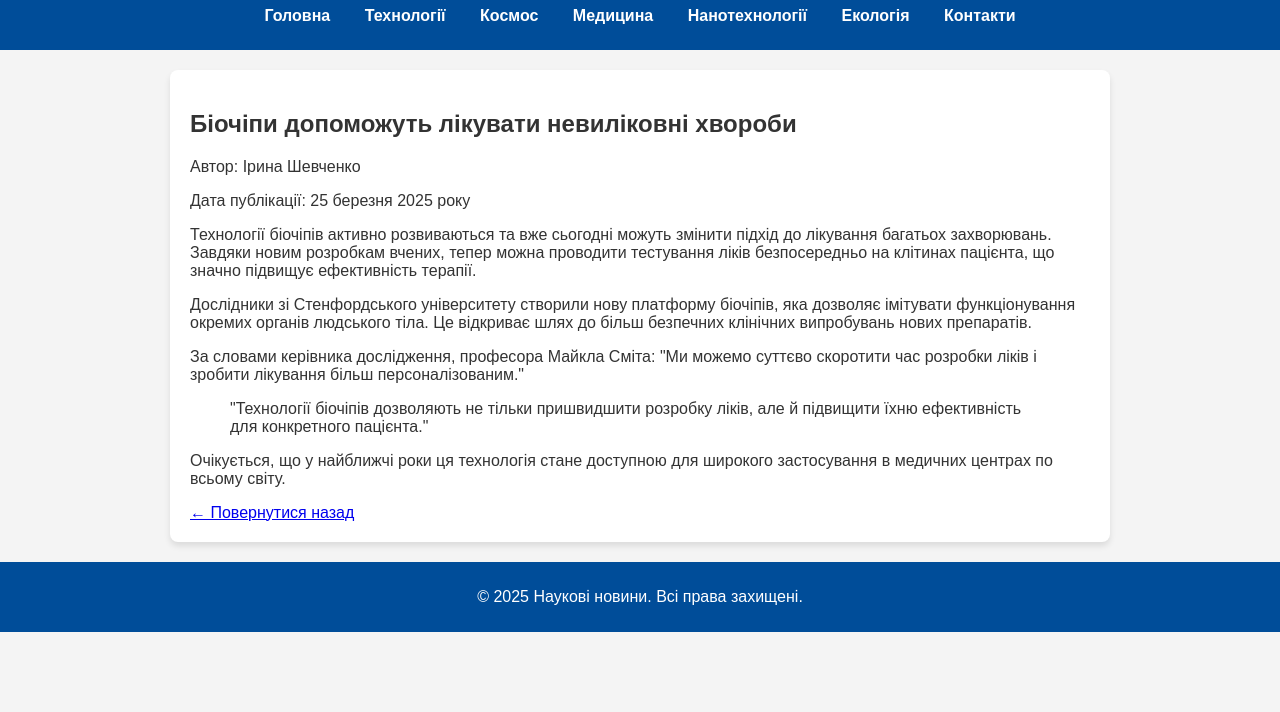
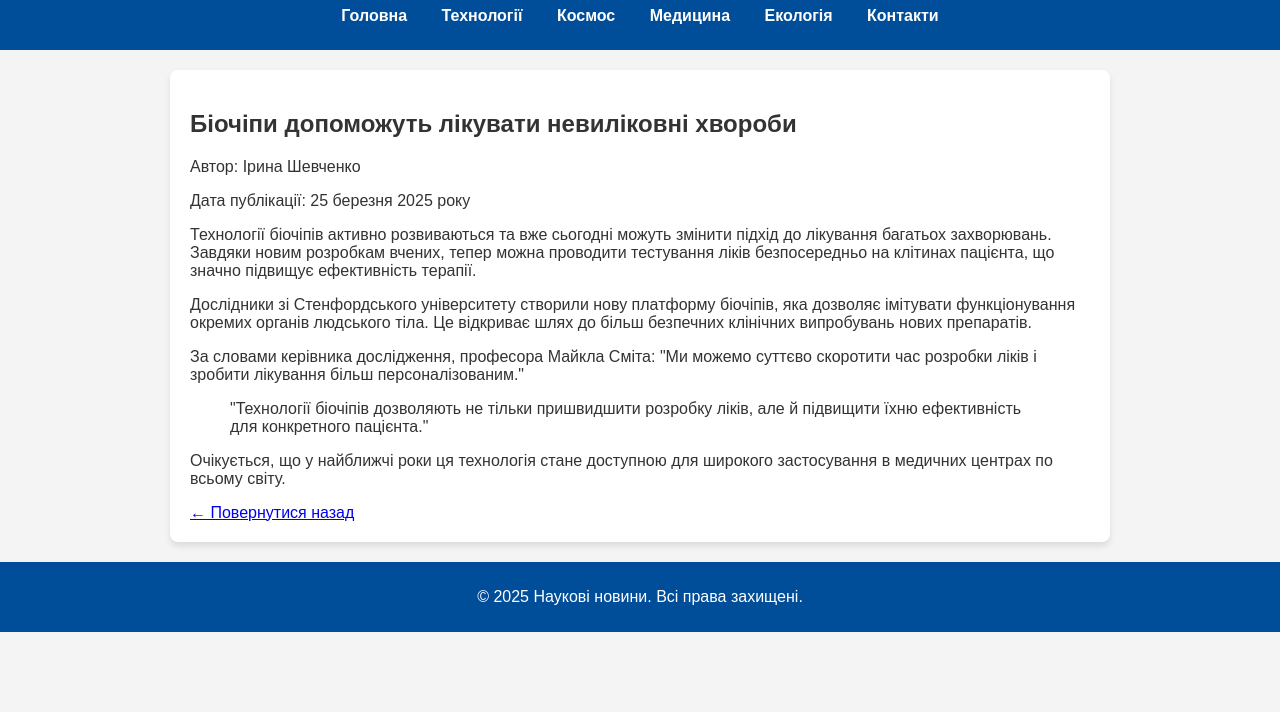
Before and after one commit to Nikita856294/WebTest, a plain HTML site: page project.html in a window 1280 px wide. Shown: the part 88-800 px from the top of the page. Drawn offline with Linux system fonts and the light colour scheme.

Commit message:
Update project.html

```diff
--- a/project.html
+++ b/project.html
@@ -15,7 +15,6 @@
                 <li><a href="technologies.html">Технології</a></li>
                 <li><a href="space.html">Космос</a></li>
                 <li><a href="medicine.html">Медицина</a></li>
-                <li><a href="nanotechnology.html">Нанотехнології</a></li>
                 <li><a href="ecology.html">Екологія</a></li>
                 <li><a href="contact.html">Контакти</a></li>
             </ul>
```
